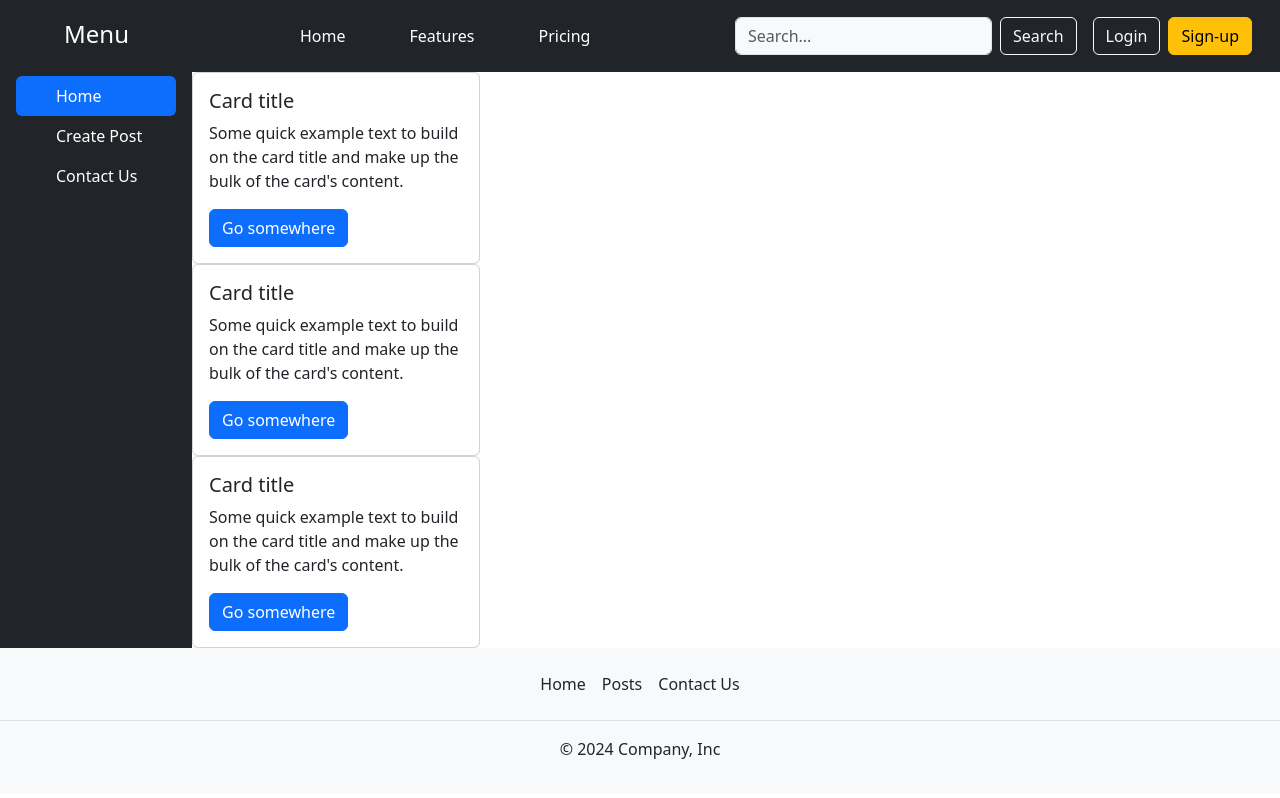
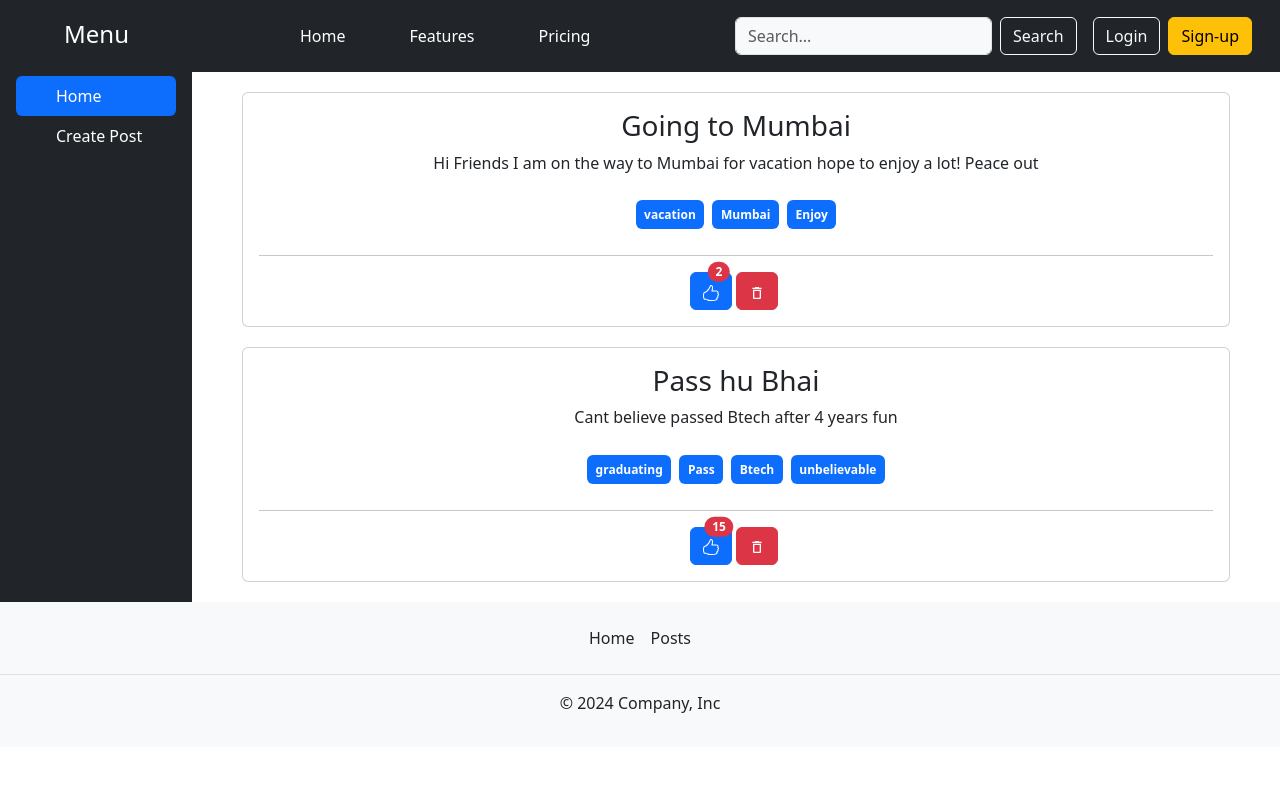
Before and after one commit to SatyakiB7076/React-projects, a React (Vite) app in the folder Social_Media_app/social-media-app/: page / in a window 1280 px wide. Built offline with nearby package versions, Linux system fonts and the light colour scheme.

Commit message:
created the post component taking the values from context

```diff
--- a/Social_Media_app/social-media-app/package.json
+++ b/Social_Media_app/social-media-app/package.json
@@ -13,7 +13,8 @@
     "bootstrap": "^5.3.3",
     "bootstrap-icons": "^1.11.3",
     "react": "^18.2.0",
-    "react-dom": "^18.2.0"
+    "react-dom": "^18.2.0",
+    "react-icons": "^5.1.0"
   },
   "devDependencies": {
     "@types/react": "^18.2.66",
--- a/Social_Media_app/social-media-app/src/App.css
+++ b/Social_Media_app/social-media-app/src/App.css
@@ -7,3 +7,11 @@
 body{
   overflow-y:scroll;
 }
+.post-card{
+  margin: 20px 50px;
+}
+.hashtag{
+  padding: 0.9%;
+  margin: 1%;
+  text-align: center;
+}
--- a/Social_Media_app/social-media-app/src/App.jsx
+++ b/Social_Media_app/social-media-app/src/App.jsx
@@ -5,25 +5,25 @@ import Sidebar from './Components/Sidebar'
 import Footer from './Components/Footer'
 import CreatePost from './Components/CreatePost';
 import PostList from './Components/PostList';
-import { useState } from 'react'
+import { useState } from 'react';
+import PostListProvider from './Store/Post-list-store'
 
 
 function App() {
-  const [selectedTab,setSelectedTab]=useState('Home');
+  const [selectedTab, setSelectedTab] = useState("Home");
 
   return (
-    <>
-    <div className='app-container'>
-      <Sidebar selectedTab={selectedTab} setSelectedTab={setSelectedTab}/>
-      <div className="content">
-      <Header/>
-      {selectedTab==="Home"?<PostList/>:<CreatePost/>}
-
-
+    <PostListProvider>
+      <div className="app-container">
+        <Sidebar selectedTab={selectedTab} setSelectedTab={setSelectedTab} />
+        <div className="content">
+          <Header />
+          {selectedTab === "Home" ? <PostList /> : <CreatePost />}
+        </div>
       </div>
-    </div>
-      <Footer/></>
-  )
+      <Footer />
+      </PostListProvider>
+  );
 }
 
 export default App
--- a/Social_Media_app/social-media-app/src/Components/Footer.jsx
+++ b/Social_Media_app/social-media-app/src/Components/Footer.jsx
@@ -6,7 +6,7 @@ function Footer() {
     <ul className="nav justify-content-center border-bottom pb-3 mb-3">
       <li className="nav-item"><a href="#" className="nav-link px-2 text-dark ">Home</a></li>
       <li className="nav-item"><a href="#" className="nav-link px-2 text-dark">Posts</a></li>
-      <li className="nav-item"><a href="#" className="nav-link px-2 text-dark">Contact Us</a></li>
+
     </ul>
     <p className="text-center text-dark">© 2024 Company, Inc</p>
   </footer>
--- a/Social_Media_app/social-media-app/src/Components/Post.jsx
+++ b/Social_Media_app/social-media-app/src/Components/Post.jsx
@@ -1,15 +1,43 @@
-import React from 'react'
+import React from "react";
+import { MdDeleteOutline } from "react-icons/md";
+import { SlLike } from "react-icons/sl";
 
-function Post() {
+function Post({ post }) {
+  const handleDelete = () => {
+    // Implement delete functionality here
+  };
+
   return (
-    <div className="card" style={{width: "18rem"}}>
-  <div className="card-body">
-    <h5 className="card-title">Card title</h5>
-    <p className="card-text">Some quick example text to build on the card title and make up the bulk of the card's content.</p>
-    <a href="#" className="btn btn-primary">Go somewhere</a>
-  </div>
-</div>
-  )
+    <center>
+    <div className="card post-card"  key={post.id}>
+      <div className="card-body">
+        <h3 className="card-title">{post.title}</h3>
+        <p className="card-text">{post["body"]}</p>
+
+        {post.tags.map((item, index) => (
+          <span key={index} className="badge text-bg-primary mx-1 hashtag">
+            {item}
+          </span>
+        ))}
+
+        <hr />
+
+        <button
+          type="button"
+          className="btn btn-primary position-relative"
+
+        >
+          <SlLike />
+          <span className="position-absolute translate-middle badge rounded-pill bg-danger">
+            {post.reactions}
+          </span>
+        </button>
+          <button type="button" className="btn btn-danger position-relative mx-1" onClick={handleDelete}>
+            <MdDeleteOutline />
+          </button>
+      </div>
+    </div>
+    </center>);
 }
 
-export default Post
+export default Post;
--- a/Social_Media_app/social-media-app/src/Components/PostList.jsx
+++ b/Social_Media_app/social-media-app/src/Components/PostList.jsx
@@ -1,15 +1,12 @@
-import React from 'react';
+import React, { useContext } from 'react';
 import Post from './Post';
-
+import {PostList as PostListData} from '../Store/Post-list-store';
 
 function PostList() {
+  const {postList} =useContext(PostListData);
   return (
-    <div>
-      <Post/>
-      <Post/>
-      <Post/>
-    </div>
-  )
-}
-
+    <>
+    {postList.map((post)=>(<Post key={post.id} post={post}/>))}
+</>
+  )}
 export default PostList
--- a/Social_Media_app/social-media-app/src/Components/Sidebar.jsx
+++ b/Social_Media_app/social-media-app/src/Components/Sidebar.jsx
@@ -28,12 +28,6 @@ function Sidebar({selectedTab, setSelectedTab}) {
           Create Post
         </a>
       </li>
-      <li>
-        <a href="#" className="nav-link text-white">
-          <svg className="bi pe-none me-2" width="16" height="16"><use xlinkHref="#table"></use></svg>
-          Contact Us
-        </a>
-      </li>
     </ul>
 
 
--- /dev/null
+++ b/Social_Media_app/social-media-app/src/Store/Post-list-store.jsx
@@ -0,0 +1,42 @@
+import { createContext, useReducer } from "react";
+
+//here no relation between usecontext and useReducer
+export const PostList=createContext({
+    postList:[],
+    addPost:()=>{},
+    deletePost:()=>{}
+});
+
+const PostListReducer=(currPostList,action)=>{
+    return currPostList;
+}
+
+const addPost=()=>{
+
+};
+const deletePost=()=>{
+
+};
+const PostListProvider=({children})=>{
+const [postList,dispatchPostList]=useReducer(PostListReducer,DEFAULT_POST_LIST)
+
+
+return <PostList.Provider value={{postList,addPost,deletePost}}>{children}</PostList.Provider>
+}
+//using default static values for component testing
+const DEFAULT_POST_LIST=[{
+    id:1,
+    title:'Going to Mumbai',
+    body:'Hi Friends I am on the way to Mumbai for vacation hope to enjoy a lot! Peace out',
+    reactions:2,
+    userId:'9',
+    tags:["vacation","Mumbai","Enjoy"]
+},{
+    id:2,
+    title:'Pass hu Bhai',
+    body:'Cant believe passed Btech after 4 years fun',
+    reactions:15,
+    userId:'12',
+    tags:["graduating","Pass","Btech","unbelievable"]
+}]
+export default PostListProvider;
```
Also changed, not shown: 1 other file (tests, documents, lock files or other folders).
